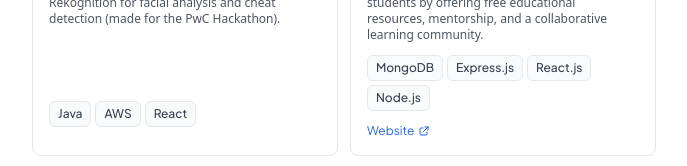
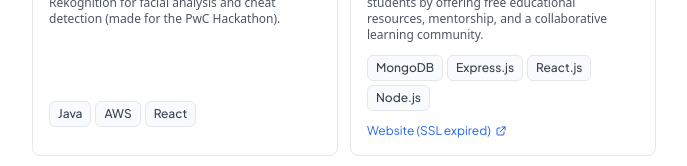
Before and after one commit to Verizent/verizent.github.io, a React (Vite) app: page / in a window 1280 px wide. Shown: the part 1980-2146 px from the top of the page, without its empty margins (296-983 px from the left). Built offline with nearby package versions, Linux system fonts and the light colour scheme.

Commit message:
disclaimer addition 12/16/2025 14:13

```diff
--- a/src/data/portfolio.js
+++ b/src/data/portfolio.js
@@ -95,7 +95,7 @@ export const portfolioData = {
       description: 'A non-profit platform that empowers students by offering free educational resources, mentorship, and a collaborative learning community.',
       technologies: ["MongoDB", "Express.js", "React.js", "Node.js"],
       links: [
-        { type: "Website", href: 'https://www.inakademia.com' }
+        { type: "Website (SSL expired)", href: 'https://www.inakademia.com' }
       ],
     },
     {
```
